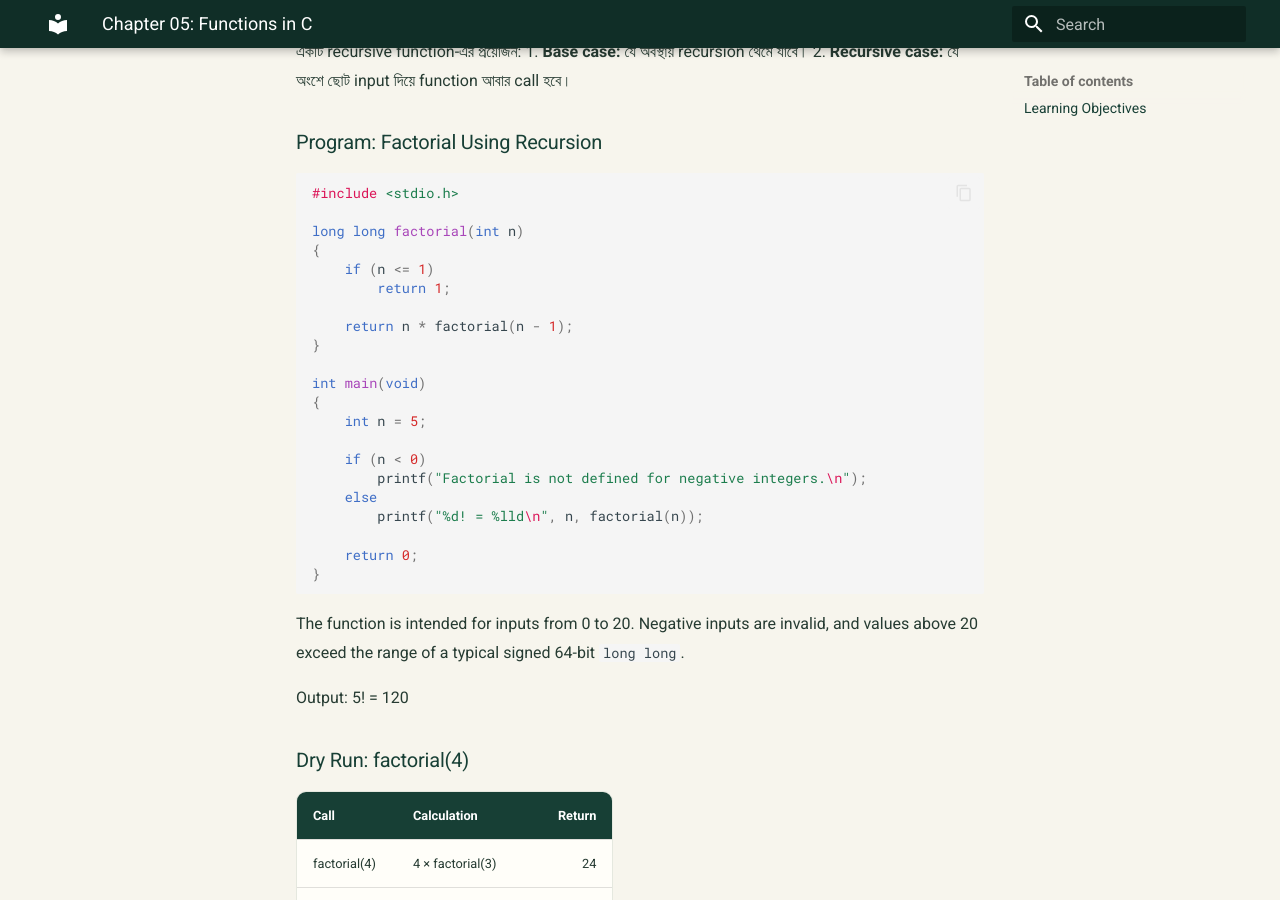
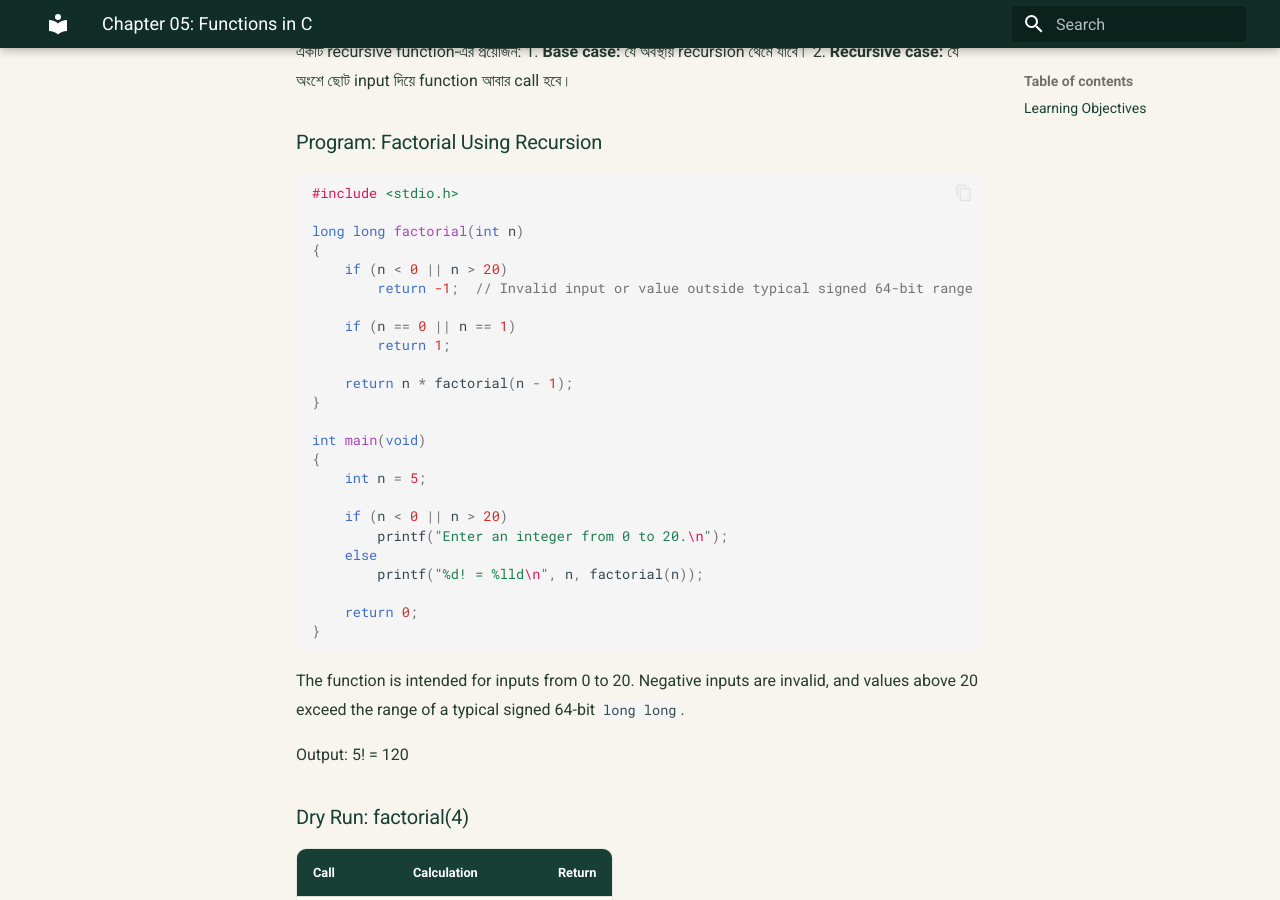
Before and after one commit to taimiyatahsin0-png/nu-cse-notes-store, an MkDocs documentation site: the page built from docs/subjects/spl/chapter-05-functions.md, in a window 1280 px wide and 900 px high, scrolled down 7151 px. Built offline with MkDocs 1.6.1 and Material for MkDocs 9.7.7, drawn with Linux system fonts in a browser that asks for light colours.

Commit message:
Validate recursive factorial input range

```diff
--- a/docs/subjects/spl/chapter-05-functions.md
+++ b/docs/subjects/spl/chapter-05-functions.md
@@ -287,7 +287,10 @@ count একবার initialize হয় এবং function call-এর মাঝ
 
 long long factorial(int n)
 {
-    if (n <= 1)
+    if (n < 0 || n > 20)
+        return -1;  // Invalid input or value outside typical signed 64-bit range
+
+    if (n == 0 || n == 1)
         return 1;
 
     return n * factorial(n - 1);
@@ -297,8 +300,8 @@ int main(void)
 {
     int n = 5;
 
-    if (n < 0)
-        printf("Factorial is not defined for negative integers.\n");
+    if (n < 0 || n > 20)
+        printf("Enter an integer from 0 to 20.\n");
     else
         printf("%d! = %lld\n", n, factorial(n));
 
```
